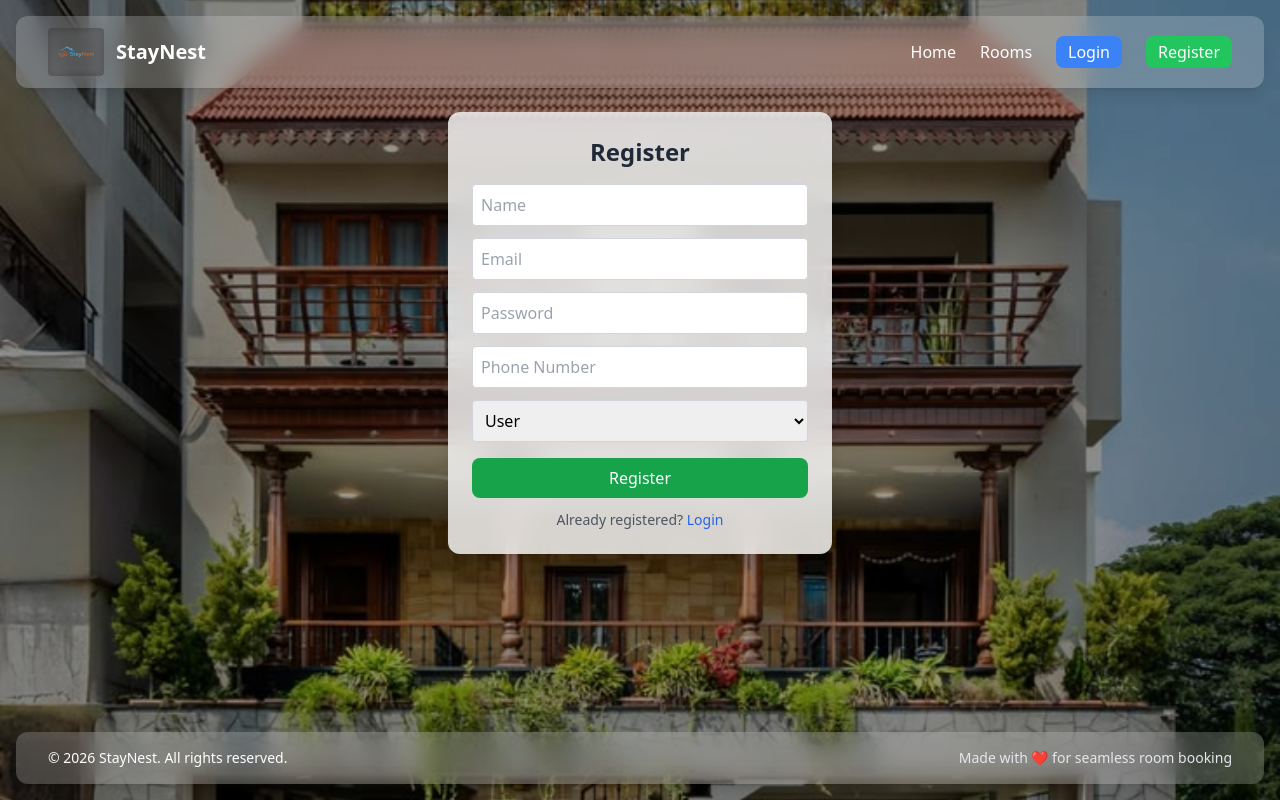
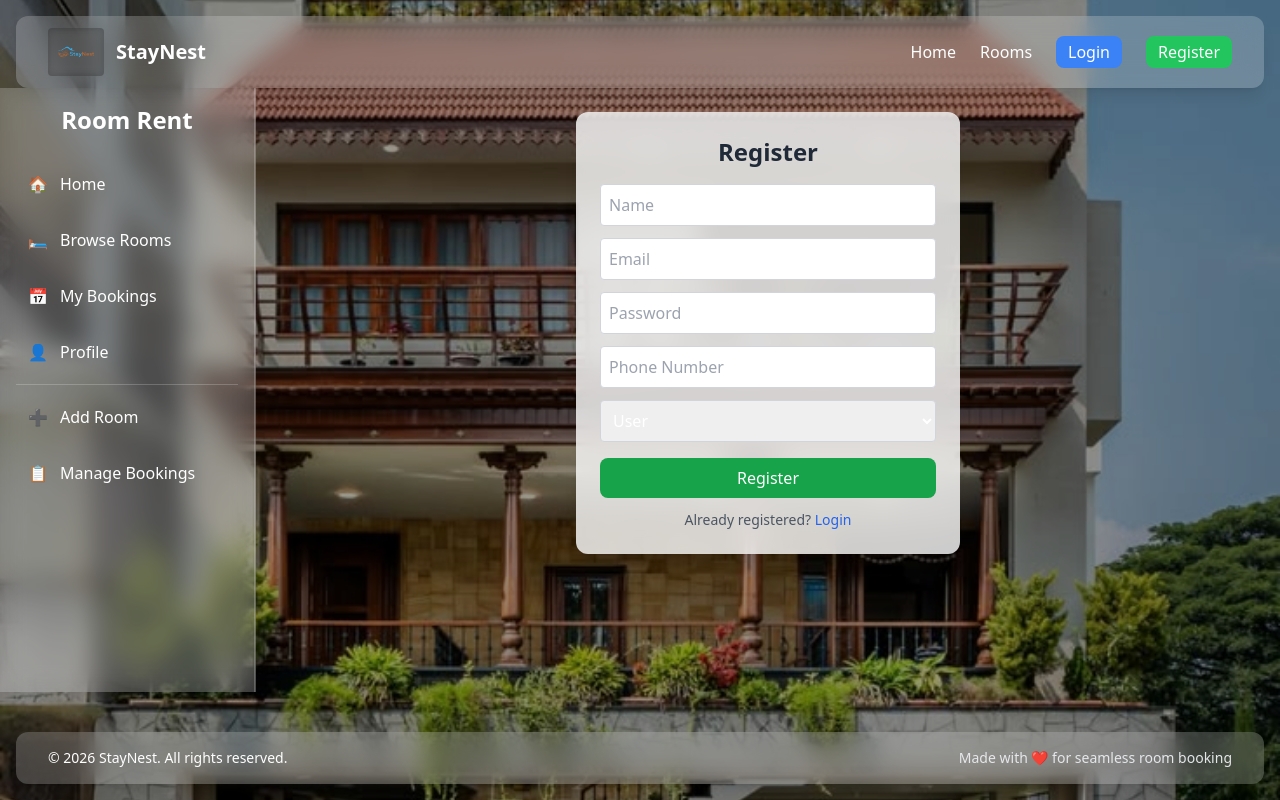
Before and after one commit to mohitchauhan1324325/Room_Rent_Avalability_System, a React (Vite) app in the folder frontend/: page /register in a window 1280 px wide. Built offline with nearby package versions, Linux system fonts and the light colour scheme; no server answers.

Commit message:
style: update component styles for better readability and user experience

```diff
--- a/frontend/src/components/EditForm.jsx
+++ b/frontend/src/components/EditForm.jsx
@@ -15,7 +15,7 @@ const EditForm = ({ room, handleChange, handleSubmit }) => {
         value={room.title}
         onChange={handleChange}
         placeholder="Room Title"
-        className="w-full p-2 rounded border border-gray-300 focus:outline-none focus:ring-2 focus:ring-blue-500"
+        className="w-full p-2 rounded border text-black border-gray-300 focus:outline-none focus:ring-2 focus:ring-blue-500"
       />
 
       {/* Styled File Input */}
@@ -35,7 +35,7 @@ const EditForm = ({ room, handleChange, handleSubmit }) => {
         value={room.description}
         onChange={handleChange}
         placeholder="Room Description"
-        className="w-full p-2 rounded border border-gray-300 focus:outline-none focus:ring-2 focus:ring-blue-500"
+        className="w-full p-2 rounded border text-black border-gray-300 focus:outline-none focus:ring-2 focus:ring-blue-500"
       />
 
       <input
@@ -44,7 +44,7 @@ const EditForm = ({ room, handleChange, handleSubmit }) => {
         value={room.location}
         onChange={handleChange}
         placeholder="Room Location"
-        className="w-full p-2 rounded border border-gray-300 focus:outline-none focus:ring-2 focus:ring-blue-500"
+        className="w-full p-2 rounded border text-black border-gray-300 focus:outline-none focus:ring-2 focus:ring-blue-500"
       />
 
       <input
@@ -53,7 +53,7 @@ const EditForm = ({ room, handleChange, handleSubmit }) => {
         value={room.price}
         onChange={handleChange}
         placeholder="Room Price"
-        className="w-full p-2 rounded border border-gray-300 focus:outline-none focus:ring-2 focus:ring-blue-500"
+        className="w-full p-2 rounded border text-black border-gray-300 focus:outline-none focus:ring-2 focus:ring-blue-500"
       />
 
       <button
--- a/frontend/src/components/Layout.jsx
+++ b/frontend/src/components/Layout.jsx
@@ -1,21 +1,32 @@
 import Navbar from "./Navbar";
 import Footer from "./Footer";
+import SideBar from "./SideBar";
 
 const Layout = ({ children }) => {
   return (
     <div className="relative min-h-screen bg-[url('/cover.jpg')] bg-cover bg-center bg-no-repeat">
 
-      {/* Dark overlay */}
+      {/* Dark Overlay */}
       <div className="absolute inset-0 bg-black/40"></div>
 
-      {/* Content wrapper */}
+      {/* Content */}
       <div className="relative z-10 flex flex-col min-h-screen">
 
         <Navbar />
 
-        <main className="flex-1 px-4 py-6 md:px-8">
-          {children}
-        </main>
+        <div className="flex flex-1">
+
+          {/* Sidebar */}
+          <div className="w-64 backdrop-blur-md bg-white/10 border-r border-white/20 hidden md:block">
+            <SideBar />
+          </div>
+
+          {/* Main Content */}
+          <main className="flex-1 p-6 text-white">
+            {children}
+          </main>
+
+        </div>
 
         <Footer />
 
--- a/frontend/src/components/RoomCard.jsx
+++ b/frontend/src/components/RoomCard.jsx
@@ -11,7 +11,7 @@ const RoomCard = ({ rooms, handleDelete, handleEdit, handleDetails }) => {
       {rooms.map((room) => (
         <div
           key={room._id}
-          className="bg-white/80 backdrop-blur-md rounded-2xl shadow-lg overflow-hidden hover:shadow-2xl hover:scale-[1.02] transition duration-300 cursor-pointer"
+          className="bg-pink-100 rounded-2xl overflow-hidden hover:shadow-2xl hover:scale-[1.02] transition duration-300 cursor-pointer"
           onClick={() => room.isAvailable && handleDetails(room._id)}
         >
 
@@ -71,7 +71,7 @@ const RoomCard = ({ rooms, handleDelete, handleEdit, handleDetails }) => {
               {!room.isAvailable && (
                 <button
                   disabled
-                  className="bg-gray-300 px-3 py-1 rounded-lg cursor-not-allowed"
+                  className="bg-gray-300 px-3 py-1 text-black rounded-lg cursor-not-allowed"
                 >
                   Booked
                 </button>
--- /dev/null
+++ b/frontend/src/components/Sidebar.jsx
@@ -0,0 +1,80 @@
+import { Link } from "react-router-dom";
+
+const SideBar = () => {
+  return (
+    <div className="h-full p-4 text-white backdrop-blur-md bg-white/10 border-r border-white/20">
+
+      <h2 className="text-2xl font-bold mb-6 text-center">
+        Room Rent
+      </h2>
+
+      <ul className="space-y-2 font-medium">
+
+        <li>
+          <Link
+            to="/"
+            className="flex items-center p-3 rounded-lg hover:bg-white/20 transition"
+          >
+            🏠
+            <span className="ms-3">Home</span>
+          </Link>
+        </li>
+
+        <li>
+          <Link
+            to="/rooms"
+            className="flex items-center p-3 rounded-lg hover:bg-white/20 transition"
+          >
+            🛏️
+            <span className="ms-3">Browse Rooms</span>
+          </Link>
+        </li>
+
+        <li>
+          <Link
+            to="/my-bookings"
+            className="flex items-center p-3 rounded-lg hover:bg-white/20 transition"
+          >
+            📅
+            <span className="ms-3">My Bookings</span>
+          </Link>
+        </li>
+
+        <li>
+          <Link
+            to="/profile"
+            className="flex items-center p-3 rounded-lg hover:bg-white/20 transition"
+          >
+            👤
+            <span className="ms-3">Profile</span>
+          </Link>
+        </li>
+
+        <hr className="my-4 border-white/20" />
+
+        <li>
+          <Link
+            to="/AddRooms"
+            className="flex items-center p-3 rounded-lg hover:bg-white/20 transition"
+          >
+            ➕
+            <span className="ms-3">Add Room</span>
+          </Link>
+        </li>
+
+        <li>
+          <Link
+            to="/ManageBookings"
+            className="flex items-center p-3 rounded-lg hover:bg-white/20 transition"
+          >
+            📋
+            <span className="ms-3">Manage Bookings</span>
+          </Link>
+        </li>
+
+      </ul>
+    </div>
+  );
+};
+
+export default SideBar;
--- a/frontend/src/pages/EditRoomsPage.jsx
+++ b/frontend/src/pages/EditRoomsPage.jsx
@@ -74,7 +74,7 @@ const EditRoomsPage = () => {
 
       <button
         onClick={() => navigate(-1)}
-        className="mb-4 bg-white/30 backdrop-blur-md px-4 py-2 rounded-lg text-white hover:bg-white/50 transition"
+        className="mb-4 bg-white/30 backdrop-blur-md px-4 py-2 rounded-lg text-black hover:bg-white/50 transition"
       >
         ← Back
       </button>
```
